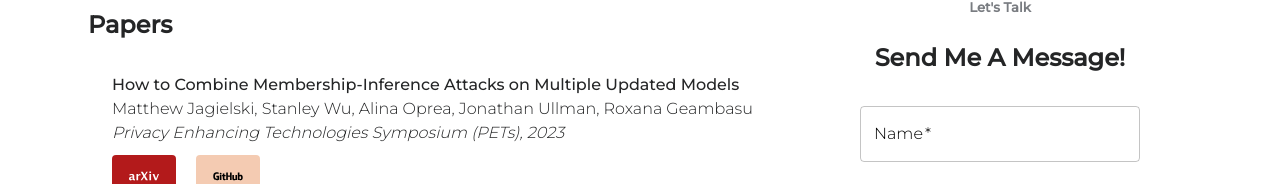
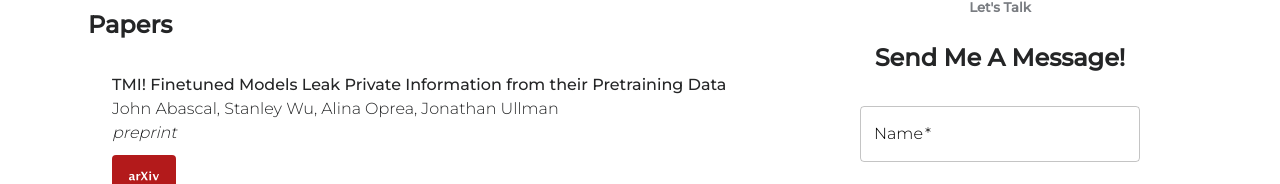
Before and after one commit to stanleykywu/stanley-portfolio-website, a React (Create React App) app: page / in a window 1280 px wide. Shown: the part 593-777 px from the top of the page. Built offline with nearby package versions, Linux system fonts and the light colour scheme; what raw.macro would draw is missing.

Commit message:
New research paper

```diff
--- a/src/pages/home/research/Research.jsx
+++ b/src/pages/home/research/Research.jsx
@@ -19,6 +19,18 @@ const Research = () => {
             <h2 style={{ paddingTop: 50, marginBottom: 30 }}>Papers</h2>
           </div>
           <Container align="left">
+            <p>
+              <strong>TMI! Finetuned Models Leak Private Information from their Pretraining Data<br/>
+              </strong>John Abascal, Stanley Wu, Alina Oprea, Jonathan Ullman<br/>
+              <em>preprint</em><br/>
+              <Grid container direction='row'>
+                <Grid md={1}>
+                  <Button variant='contained' disableElevation href='https://arxiv.org/abs/2306.01181' target='_blank' rel="noopener noreferrer" sx={{ display: 'flex', flexDirection: 'column', backgroundColor: '#B31A1B', maxWidth: '30px', marginTop: '10px' }} className='slight__arxivhover'>
+                    <SiArxiv size={30} style={{color: '#fff', maxWidth: '40'}}/>
+                  </Button>
+                </Grid>
+              </Grid>
+            </p>
             <p>
               <strong>How to Combine Membership-Inference Attacks on Multiple Updated Models<br/>
               </strong>Matthew Jagielski, Stanley Wu, Alina Oprea, Jonathan Ullman, Roxana Geambasu<br/>
```
